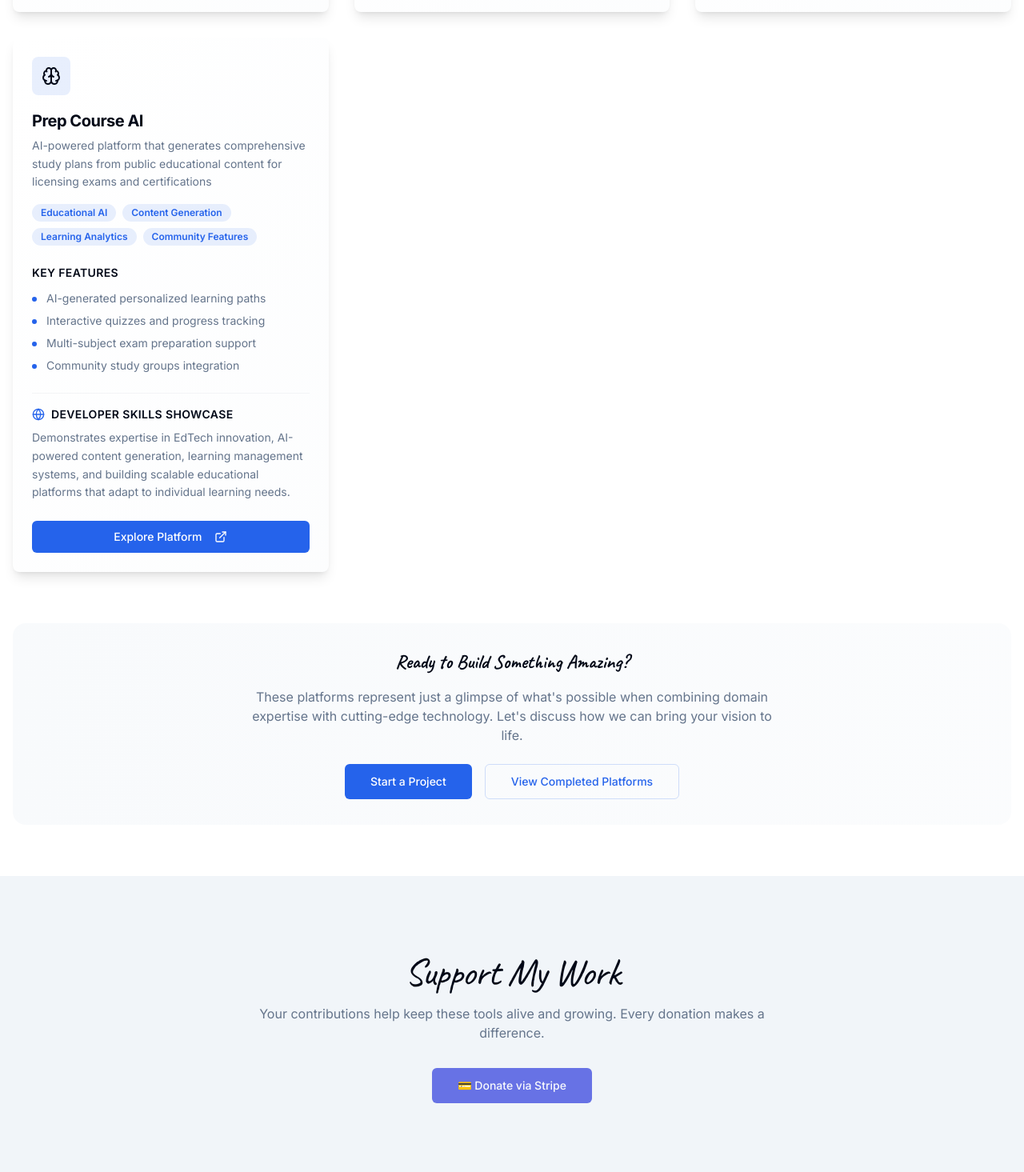
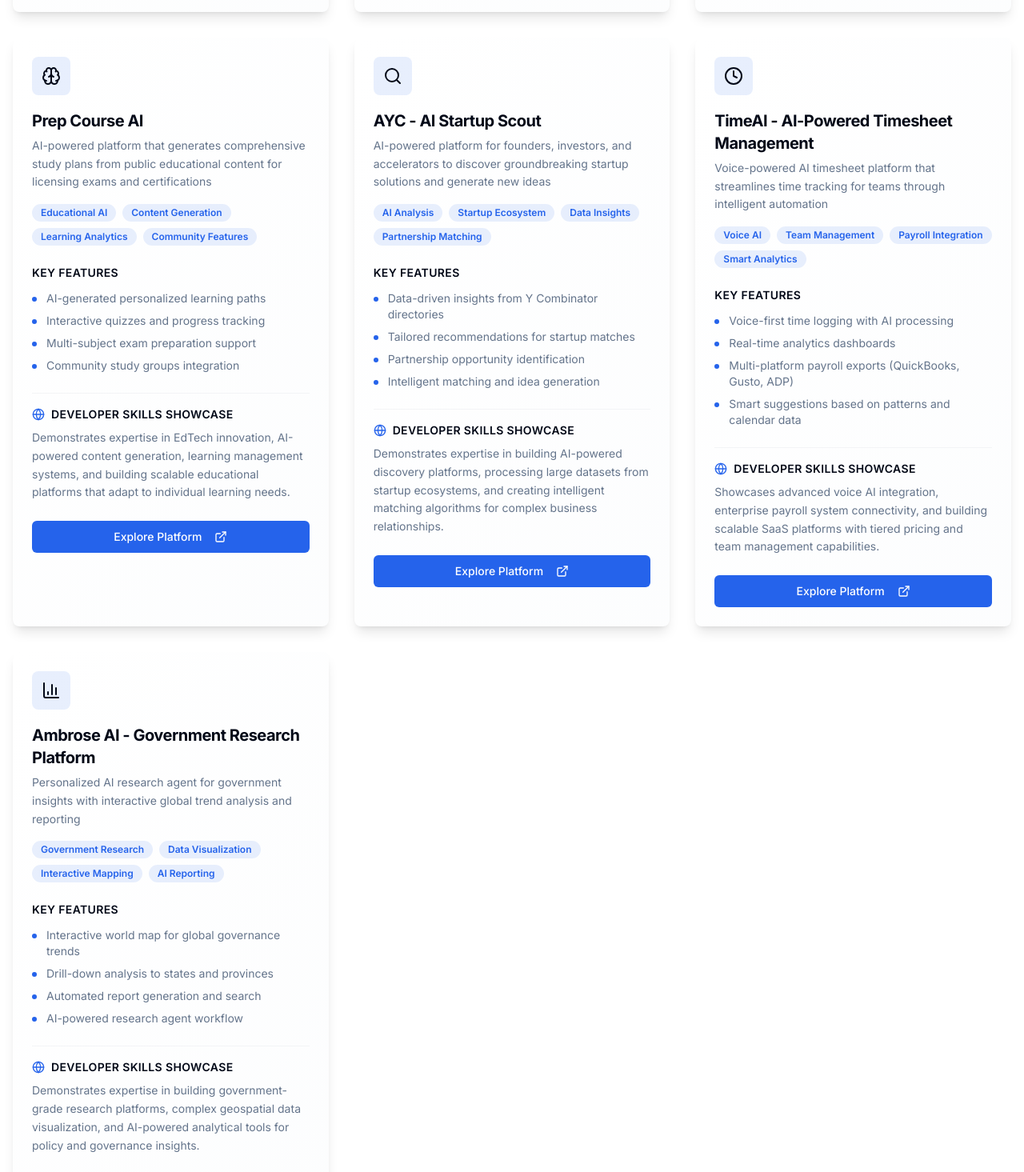
Before and after one commit to sgthancel/roman-hancel-portfolio, a Next.js app: page / in a window 1280 px wide. Shown: the part 4580-6045 px from the top of the page at 80% size. Built offline with nearby package versions, Linux system fonts and the light colour scheme.

Commit message:
Add three new platform cards: AYC, TimeAI, and Ambrose AI

```diff
--- a/components/unfinished-platforms.tsx
+++ b/components/unfinished-platforms.tsx
@@ -3,7 +3,7 @@
 import { Card, CardContent, CardDescription, CardHeader, CardTitle } from "@/components/ui/card"
 import { Badge } from "@/components/ui/badge"
 import { Button } from "@/components/ui/button"
-import { ExternalLink, Brain, Shield, Zap, Globe, MapPin, Wrench } from "lucide-react"
+import { ExternalLink, Brain, Shield, Zap, Globe, MapPin, Wrench, Search, Clock, BarChart3 } from "lucide-react"
 
 const platforms = [
   {
@@ -117,6 +117,54 @@ const platforms = [
     techShowcase:
       "Demonstrates expertise in EdTech innovation, AI-powered content generation, learning management systems, and building scalable educational platforms that adapt to individual learning needs.",
   },
+  {
+  title: "AYC - AI Startup Scout",
+  description:
+    "AI-powered platform for founders, investors, and accelerators to discover groundbreaking startup solutions and generate new ideas",
+  url: "https://ayc-ten.vercel.app/",
+  icon: <Search className="h-6 w-6" />,
+  skills: ["AI Analysis", "Startup Ecosystem", "Data Insights", "Partnership Matching"],
+  highlights: [
+    "Data-driven insights from Y Combinator directories",
+    "Tailored recommendations for startup matches",
+    "Partnership opportunity identification",
+    "Intelligent matching and idea generation",
+  ],
+  techShowcase:
+    "Demonstrates expertise in building AI-powered discovery platforms, processing large datasets from startup ecosystems, and creating intelligent matching algorithms for complex business relationships.",
+},
+{
+  title: "TimeAI - AI-Powered Timesheet Management",
+  description:
+    "Voice-powered AI timesheet platform that streamlines time tracking for teams through intelligent automation",
+  url: "https://ai-timesheet-app.vercel.app/",
+  icon: <Clock className="h-6 w-6" />,
+  skills: ["Voice AI", "Team Management", "Payroll Integration", "Smart Analytics"],
+  highlights: [
+    "Voice-first time logging with AI processing",
+    "Real-time analytics dashboards",
+    "Multi-platform payroll exports (QuickBooks, Gusto, ADP)",
+    "Smart suggestions based on patterns and calendar data",
+  ],
+  techShowcase:
+    "Showcases advanced voice AI integration, enterprise payroll system connectivity, and building scalable SaaS platforms with tiered pricing and team management capabilities.",
+},
+{
+  title: "Ambrose AI - Government Research Platform",
+  description:
+    "Personalized AI research agent for government insights with interactive global trend analysis and reporting",
+  url: "https://ai-timesheet-app-1a5n.vercel.app/",
+  icon: <BarChart3 className="h-6 w-6" />,
+  skills: ["Government Research", "Data Visualization", "Interactive Mapping", "AI Reporting"],
+  highlights: [
+    "Interactive world map for global governance trends",
+    "Drill-down analysis to states and provinces",
+    "Automated report generation and search",
+    "AI-powered research agent workflow",
+  ],
+  techShowcase:
+    "Demonstrates expertise in building government-grade research platforms, complex geospatial data visualization, and AI-powered analytical tools for policy and governance insights.",
+},
 ]
 
 export default function UnfinishedPlatforms() {
```
